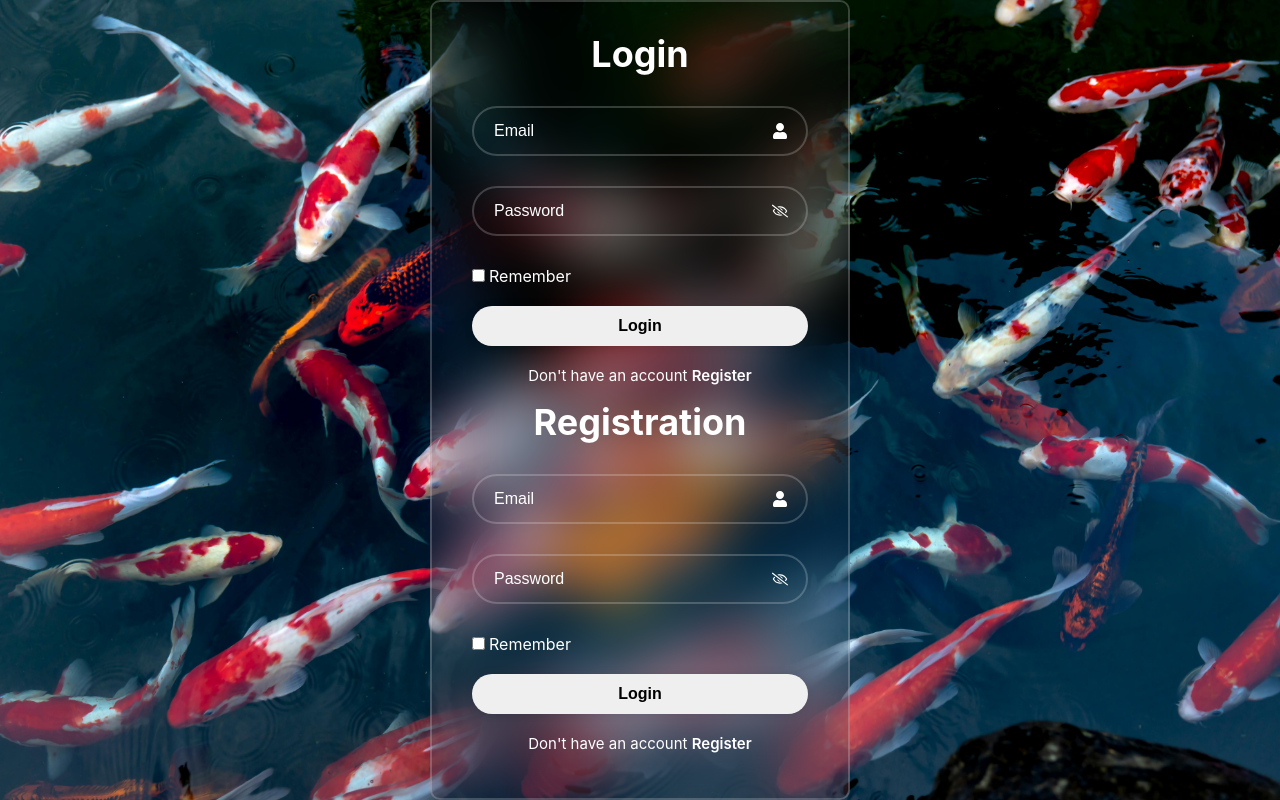
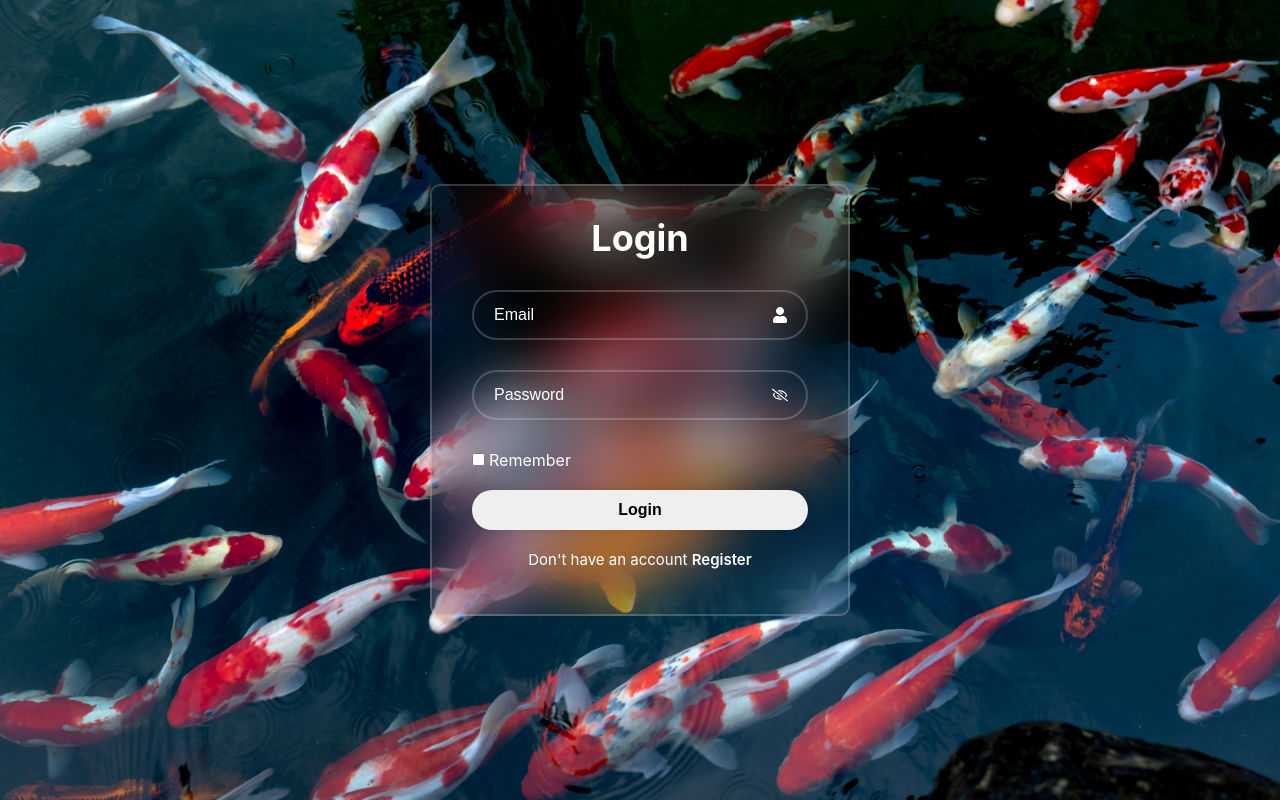
Before and after one commit to thiennlse/SWP_KoiCare_FE, a React (Create React App) app: page /login in a window 1280 px wide. Built offline with nearby package versions, Linux system fonts and the light colour scheme.

Commit message:
comment register

```diff
--- a/src/Pages/Login/Login.jsx
+++ b/src/Pages/Login/Login.jsx
@@ -49,8 +49,7 @@ const LoginForm = () => {
           </div>
         </form>
       </div>
-
-      <div className="form-box register">
+      {/* <div className="form-box register">
         <form action="">
           <h1>Registration</h1>
           <div className="input-box">
@@ -76,9 +75,8 @@ const LoginForm = () => {
               <input type="checkbox"></input>Remember
             </label>
             {/* <a href="#">Quên mật khẩu?</a> */}
-          </div>
-
-          <button type="submit" className={Email && password ? "active " : ""}>
+      {/* </div> */}
+      {/* <button type="submit" className={Email && password ? "active " : ""}>
             Login
           </button>
 
@@ -86,9 +84,9 @@ const LoginForm = () => {
             <p>
               Don't have an account <a href="#">Register</a>
             </p>
-          </div>
-        </form>
-      </div>
+          </div> */}
+      {/* </form> */}
+      {/* </div> */}
     </div>
   );
 };
```
